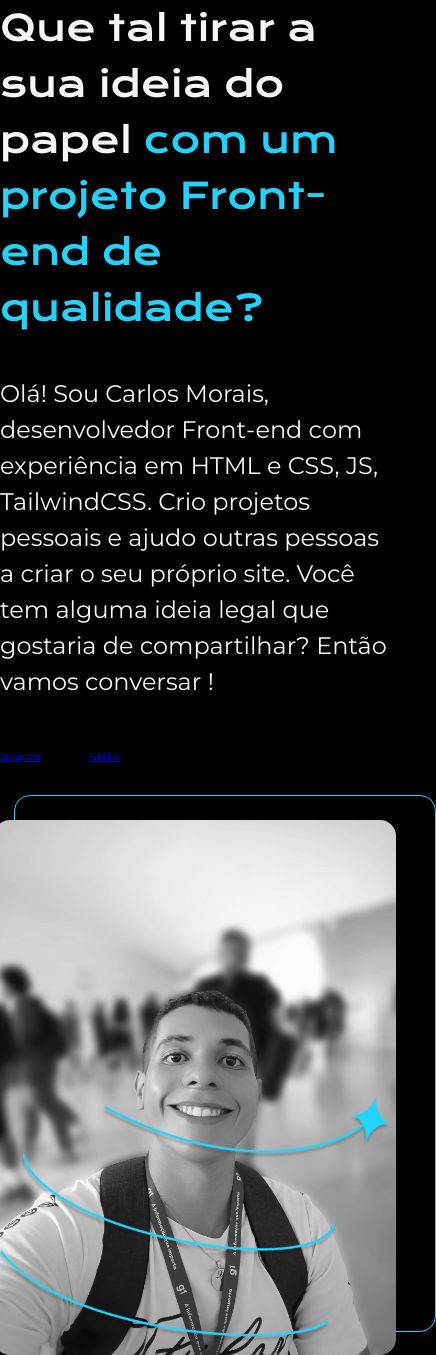
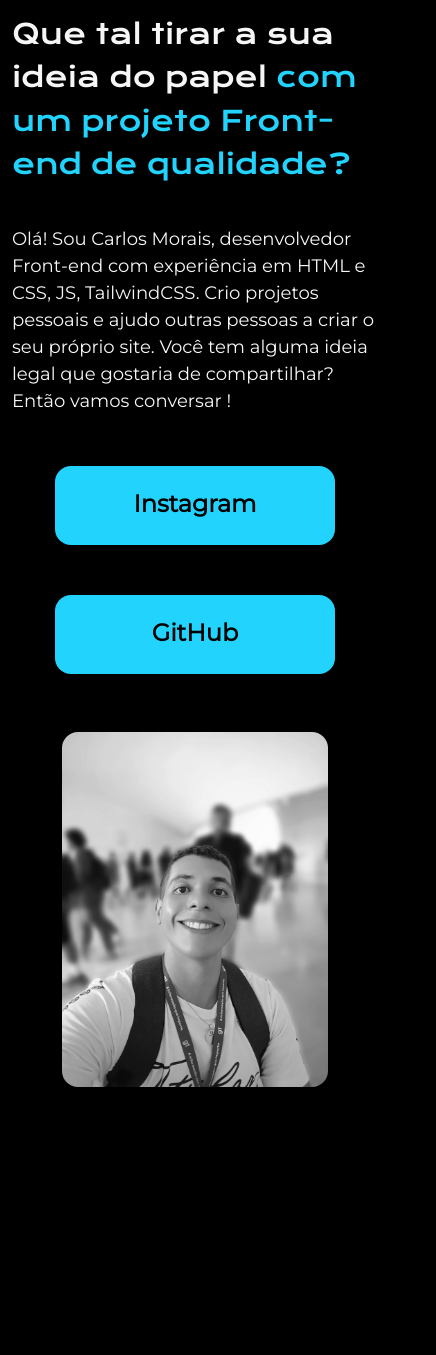
Before and after one commit to carlos-kennedy/simples-portfolio, a plain HTML site: page index.html in a window 390 px wide. Shown: the whole page, 436 px wide, since content can reach past the window. After the commit the page ends 1089 px from the top, so only its background shows below. Drawn offline with nearby package versions, Linux system fonts and the light colour scheme.

Commit message:
:iphone: Changing the formatting of text and images to fit the screen. Changing the styling of the button to the A tag

```diff
--- a/style.css
+++ b/style.css
@@ -13,15 +13,17 @@
 
 body {
   background: #000000;
-  width: 100%;
-  height: 100%;
+  width: 100dvw;
+  height: 100dvh;
   color: #f6f6f6;
+  overflow-x: hidden;
 }
 
 main {
   display: flex;
   align-items: center;
   justify-content: center;
+  padding: 1.2rem;
   flex-wrap: wrap;
   height: 100vh;
   gap: 5.8rem;
@@ -34,7 +36,7 @@ header {
 h1 {
   font-family: var(--f-family);
   font-weight: 400;
-  font-size: 3.6rem;
+  font-size: clamp(2rem, 1.1724rem + 4.1379vw, 3.5rem);
   line-height: 156%;
 }
 
@@ -44,7 +46,7 @@ h1 span {
 
 p {
   font-family: var(--s-family);
-  font-size: 2.4rem;
+  font-size: clamp(1.6rem, 1.3793rem + 1.1034vw, 2rem);
   line-height: 150%;
   color: #f6f6f6;
   margin-block: 4rem 5.1rem;
@@ -58,41 +60,20 @@ p {
 }
 
 .img {
-  width: 43rem;
-  height: 53.6rem;
+  height: 35.6rem;
   border-radius: 1.6rem;
   position: relative;
 }
 
-.img::before {
-  content: "";
-  width: 42rem;
-  height: 53.6rem;
-  position: absolute;
-  border: 1px solid var(--bg-btns);
-  border-radius: 1.6rem;
-  top: -2.5rem;
-  left: 2rem;
-  z-index: -1;
-}
-
-.img::after {
-  content: "";
-  width: 44rem;
-  height: 53.6rem;
-  position: absolute;
-  background: url(./imgs/effects.png) center no-repeat;
-  left: -20px;
-  top: 11rem;
-  transform: scale(0.8) rotate(13deg);
-}
-
 .btns {
   display: flex;
+  justify-content: center;
+  align-items: center;
+  flex-wrap: wrap;
   gap: 5rem;
 }
 
-.btns button {
+.btns a {
   border: 0 solid var(--bg-btns);
   background: var(--bg-btns);
   border-radius: 1.6rem;
@@ -104,12 +85,52 @@ p {
   font-family: var(--s-family);
   font-weight: 600;
   font-size: 2.4rem;
-  line-height: 150%;
+  line-height: 185%;
   text-align: center;
+  text-decoration: none;
+  color: #000000;
 
   transition: box-shadow 0.5s;
 }
 
-.btns button:hover {
+.btns a:hover {
   box-shadow: var(--bg-btns) 0 0 10rem;
 }
+
+@media (min-width: 700px) {
+  .img {
+    height: 45.6rem;
+  }
+}
+
+@media (min-width: 1020px) {
+  .img {
+    width: 43rem;
+    height: 53.6rem;
+    border-radius: 1.6rem;
+    position: relative;
+  }
+
+  .img::before {
+    content: "";
+    width: 42rem;
+    height: 53.6rem;
+    position: absolute;
+    border: 1px solid var(--bg-btns);
+    border-radius: 1.6rem;
+    top: -2.5rem;
+    left: 2rem;
+    z-index: -1;
+  }
+
+  .img::after {
+    content: "";
+    width: 44rem;
+    height: 53.6rem;
+    position: absolute;
+    background: url(./imgs/effects.png) center no-repeat;
+    left: -20px;
+    top: 11rem;
+    transform: scale(0.8) rotate(13deg);
+  }
+}
```
